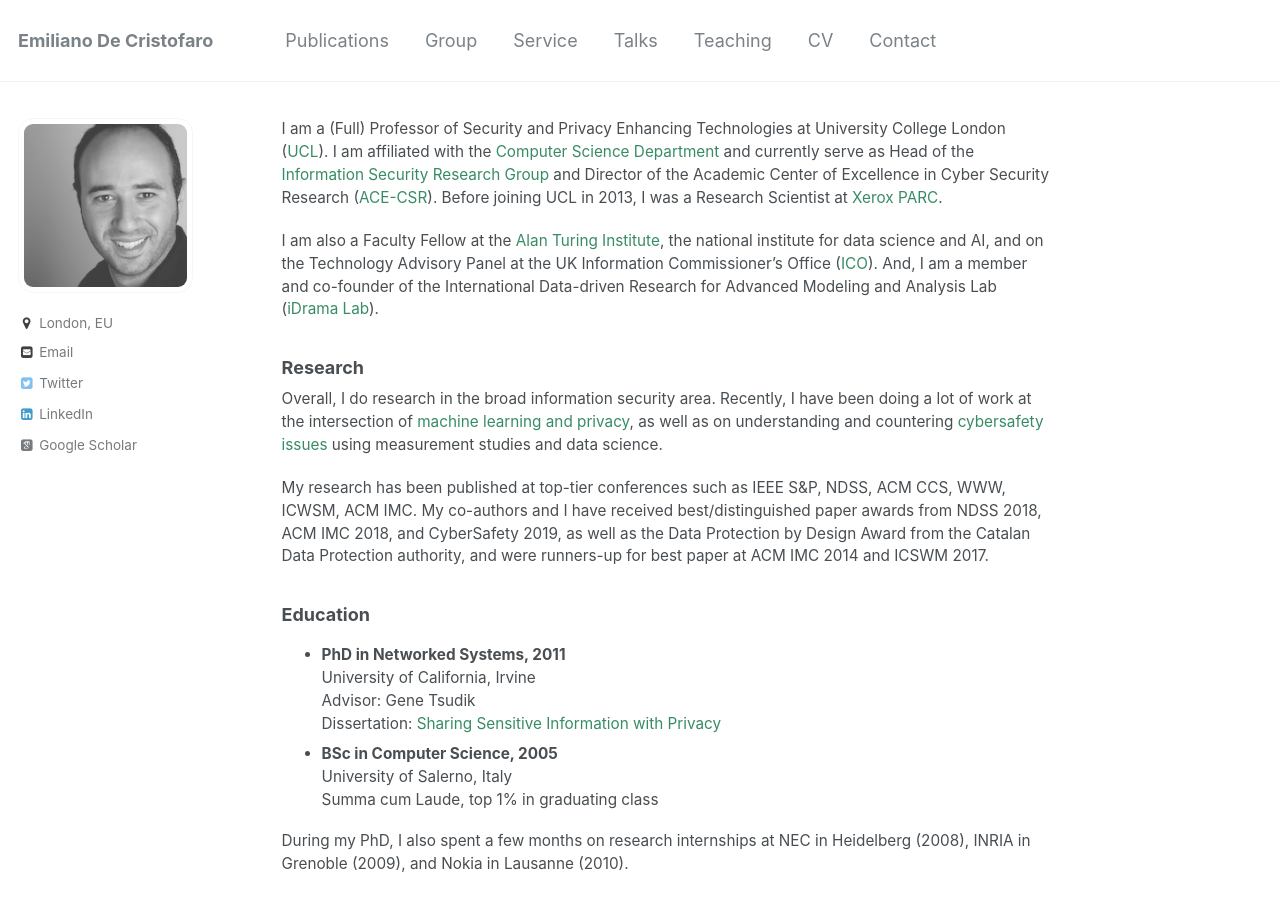
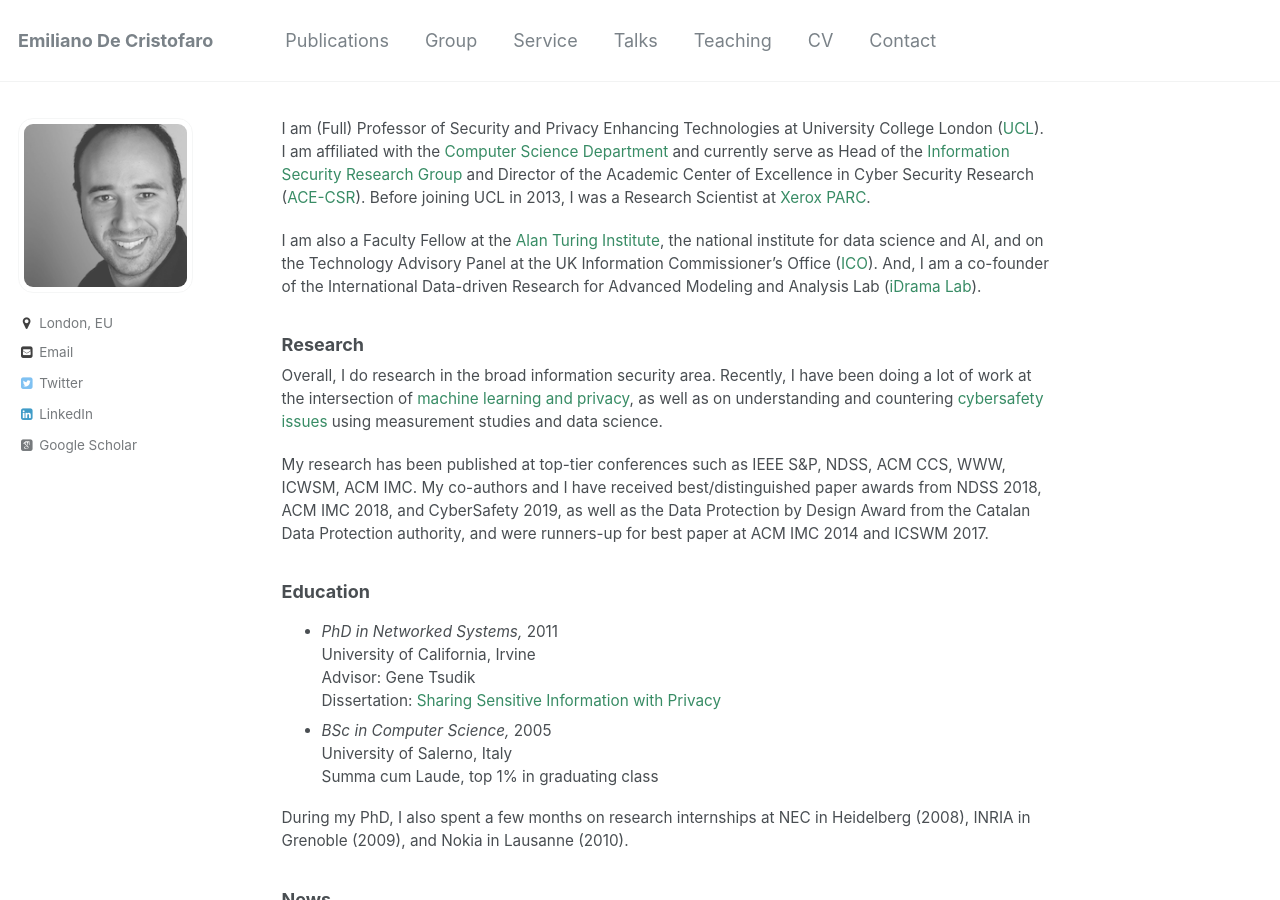
Before and after one commit to emidec/emidec.github.io, a Jekyll site: the page built from _pages/about.md, in a window 1280 px wide and 900 px high. Built offline with Jekyll 4.4.1, drawn with Linux system fonts in a browser that asks for light colours; some web fonts are replaced.

Commit message:
education

```diff
--- a/_pages/about.md
+++ b/_pages/about.md
@@ -3,10 +3,10 @@ permalink: /
 author_profile: true
 ---
 
-I am a (Full) Professor of Security and Privacy Enhancing Technologies at University College London ([UCL](http://www.ucl.ac.uk/)). I am affiliated with the [Computer Science Department](http://www.cs.ucl.ac.uk/) and currently serve as Head of the [Information Security Research Group](http://sec.cs.ucl.ac.uk/) and Director of the Academic Center of Excellence in Cyber Security Research ([ACE-CSR](http://sec.cs.ucl.ac.uk/ace_csr/)).
+I am (Full) Professor of Security and Privacy Enhancing Technologies at University College London ([UCL](http://www.ucl.ac.uk/)). I am affiliated with the [Computer Science Department](http://www.cs.ucl.ac.uk/) and currently serve as Head of the [Information Security Research Group](http://sec.cs.ucl.ac.uk/) and Director of the Academic Center of Excellence in Cyber Security Research ([ACE-CSR](http://sec.cs.ucl.ac.uk/ace_csr/)).
 Before joining UCL in 2013, I was a Research Scientist at [Xerox PARC](http://www.parc.com/).
 
-I am also a Faculty Fellow at the [Alan Turing Institute](https://emilianodc.com/index.html), the national institute for data science and AI, and on the Technology Advisory Panel at the UK Information Commissioner's Office ([ICO](https://ico.org.uk/)). And, I am a member and co-founder of the International Data-driven Research for Advanced Modeling and Analysis Lab ([iDrama Lab](https://idrama.science/)).
+I am also a Faculty Fellow at the [Alan Turing Institute](https://emilianodc.com/index.html), the national institute for data science and AI, and on the Technology Advisory Panel at the UK Information Commissioner's Office ([ICO](https://ico.org.uk/)). And, I am a co-founder of the International Data-driven Research for Advanced Modeling and Analysis Lab ([iDrama Lab](https://idrama.science/)).
 
 ### Research
 
@@ -15,11 +15,11 @@ Overall, I do research in the broad information security area. Recently, I have
 My research has been published at top-tier conferences such as IEEE S&P, NDSS, ACM CCS, WWW, ICWSM, ACM IMC. My co-authors and I have received best/distinguished paper awards from NDSS 2018, ACM IMC 2018, and CyberSafety 2019, as well as the Data Protection by Design Award from the Catalan Data Protection authority, and were runners-up for best paper at ACM IMC 2014 and ICSWM 2017.
 
 ### Education
-- **PhD in Networked Systems, 2011**
+- *PhD in Networked Systems,* 2011
   University of California, Irvine
   Advisor: Gene Tsudik
   Dissertation: [Sharing Sensitive Information with Privacy](https://emilianodc.com/PAPERS/dissertation.pdf)
-- **BSc in Computer Science, 2005**
+- *BSc in Computer Science,* 2005
   University of Salerno, Italy
   Summa cum Laude, top 1% in graduating class
 
```
